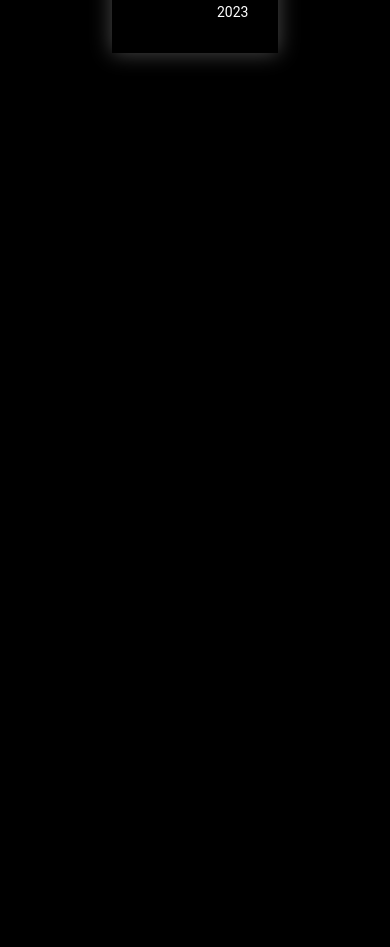
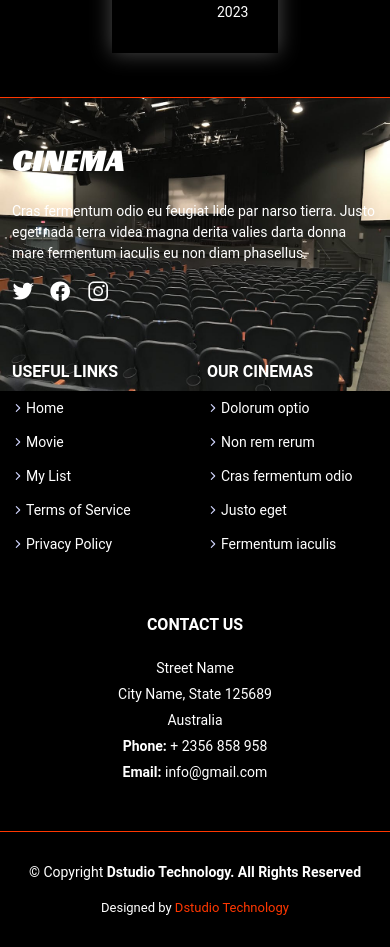
Before and after one commit to Its-Nyein/movie-website, a React (Vite) app: page / in a window 390 px wide. Shown: the part 8325-9272 px from the top of the page. Before the commit the page ends 8422 px from the top, so only its background shows below. Built offline with nearby package versions, Linux system fonts and the light colour scheme; no server answers.

Commit message:
update the Footer

```diff
--- /dev/null
+++ b/src/components/FooterNavItem.jsx
@@ -0,0 +1,13 @@
+import React from "react";
+import "./footerNavItem.css";
+
+function FooterNavItem({ name }) {
+  return (
+    <li>
+      <ion-icon name="chevron-forward-outline"></ion-icon>{" "}
+      <a href="#">{name}</a>
+    </li>
+  );
+}
+
+export default FooterNavItem;
--- a/src/components/Main.jsx
+++ b/src/components/Main.jsx
@@ -3,6 +3,7 @@
 import Schedule from "./Schedule";
 import Trend from "../pages/Trend";
 import Blog from "../pages/Blog";
+import Footer from "../pages/Footer";
 
 function Main() {
   return (
@@ -10,6 +11,7 @@
       <Schedule />
       <Trend />
       <Blog />
+      <Footer />
     </main>
   );
 }
--- /dev/null
+++ b/src/components/footerNavItem.css
@@ -0,0 +1,38 @@
+.footer .footer-top .footer-links {
+    margin-bottom: 30px;
+}
+
+.footer .footer-top .footer-links ul {
+    list-style: none;
+    padding: 0;
+    margin: 0;
+}
+
+.footer .footer-top .footer-links ul ion-icon {
+    padding-right: 2px;
+    color: #d0d4fc;
+    font-size: 12px;
+    line-height: 0;
+}
+
+.footer .footer-top .footer-links ul li {
+    display: flex;
+    align-items: center;
+    padding: 10px 0;
+}
+
+.footer .footer-top .footer-links ul li:first-child {
+    padding-top: 0;
+}
+
+.footer .footer-top .footer-links ul a {
+    text-decoration: none;
+    display: inline-block;
+    color: #fff;
+    transition: 0.3s;
+    line-height: 1;
+}
+
+.footer .footer-top .footer-links ul a:hover {
+    color: var(--primary);
+}
--- /dev/null
+++ b/src/pages/Footer.jsx
@@ -0,0 +1,90 @@
+import React from "react";
+import "./footer.css";
+import FooterNavItem from "../components/FooterNavItem";
+
+function Footer() {
+  const usefulLinks = [
+    "Home",
+    "Movie",
+    "My List",
+    "Terms of Service",
+    "Privacy Policy",
+  ];
+  const locations = [
+    "Dolorum optio",
+    "Non rem rerum",
+    "Cras fermentum odio",
+    "Justo eget",
+    "Fermentum iaculis",
+  ];
+  return (
+    <footer id="footer" className="footer">
+      <div className="footer-top">
+        <div className="container">
+          <div className="row gy-4">
+            <div className="col-lg-5 col-md-12 footer-info">
+              <a href="/" className="logo d-flex align-items-center">
+                <span>CINEMA</span>
+              </a>
+              <p>
+                Cras fermentum odio eu feugiat lide par narso tierra. Justo eget
+                nada terra videa magna derita valies darta donna mare fermentum
+                iaculis eu non diam phasellus.
+              </p>
+              <div className="social-links mt-3">
+                <a href="#" className="twitter">
+                  <ion-icon name="logo-twitter"></ion-icon>
+                </a>
+                <a href="#" className="facebook">
+                  <ion-icon name="logo-facebook"></ion-icon>
+                </a>
+                <a href="#" className="instagram">
+                  <ion-icon name="logo-instagram"></ion-icon>
+                </a>
+              </div>
+            </div>
+            <div className="col-lg-2 col-6 footer-links">
+              <h4>Useful links</h4>
+              <ul>
+                {usefulLinks.map((link) => (
+                  <FooterNavItem key={link} name={link} />
+                ))}
+              </ul>
+            </div>
+            <div className="col-lg-2 col-6 footer-links">
+              <h4>Our Cinemas</h4>
+              <ul>
+                {locations.map((link) => (
+                  <FooterNavItem key={link} name={link} />
+                ))}
+              </ul>
+            </div>
+            <div className="col-lg-3 col-md-12 footer-contact text-center text-md-start">
+              <h4>Contact Us</h4>
+              <p>
+                Street Name <br />
+                City Name, State 125689 <br />
+                Australia <br />
+                <strong>Phone:</strong> + 2356 858 958 <br />
+                <strong>Email:</strong> info@gmail.com <br />
+              </p>
+            </div>
+          </div>
+        </div>
+      </div>
+      <div className="container">
+        <div className="copyright">
+          &copy; Copyright {""}
+          <strong>
+            <span>Dstudio Technology</span>. All Rights Reserved
+          </strong>
+        </div>
+        <div className="credits">
+          Designed by <a href="#">Dstudio Technology</a>
+        </div>
+      </div>
+    </footer>
+  );
+}
+
+export default Footer;
--- /dev/null
+++ b/src/pages/footer.css
@@ -0,0 +1,81 @@
+.footer {
+    background: transparent;
+    padding: 0 0 30px 0;
+    font-size: 14px;
+}
+
+.footer .footer-top {
+    background: url('../images/background.jpeg') no-repeat left top;
+    background-size: contain;
+    border-top: 1px solid var(--primary);
+    border-bottom: 1px solid var(--primary);
+    padding: 60px 0 30px 0;
+}
+
+.footer .footer-top .footer-info {
+    margin-bottom: 30px;
+}
+
+.footer .footer-top .footer-info .logo {
+    line-height: 0;
+    margin-bottom: 15px;
+}
+
+.footer .footer-top .footer-info .logo span {
+    font-size: 30px;
+    font-weight: 700;
+    letter-spacing: 1px;
+    color: #fff;
+    margin-top: 3px;
+}
+
+.footer .footer-top .footer-info p {
+    color: #fff;
+    font-size: 14px;
+    margin-top: 40px;
+}
+.footer .footer-top .social-links a {
+    display: inline-block;
+    color: #fff;
+    font-size: 1.4rem;
+    text-decoration: none;
+    line-height: 0;
+    margin-right: 15px;
+    transition: 0.3s;
+}
+
+.footer .footer-top .social-links a:hover {
+    color: var(--primary);
+}
+
+.footer .footer-top h4 {
+    position: relative;
+    color: #fff;
+    font-size: 16px;
+    font-weight: bold;
+    text-transform: uppercase;
+    padding-bottom: 12px;
+}
+
+.footer .footer-top .footer-contact p {
+    color: #fff;
+    line-height: 26px;
+}
+
+.footer .copyright {
+    padding-top: 30px;
+    text-align: center;
+    color: #fff;
+}
+
+.footer .credits {
+    font-size: 13px;
+    padding-top: 15px;
+    text-align: center;
+    color: #fff;
+}
+
+.footer .credits a {
+    text-decoration: none;
+    color: var(--primary);
+}
```
Also changed, not shown: src/images/background.jpeg (added).
